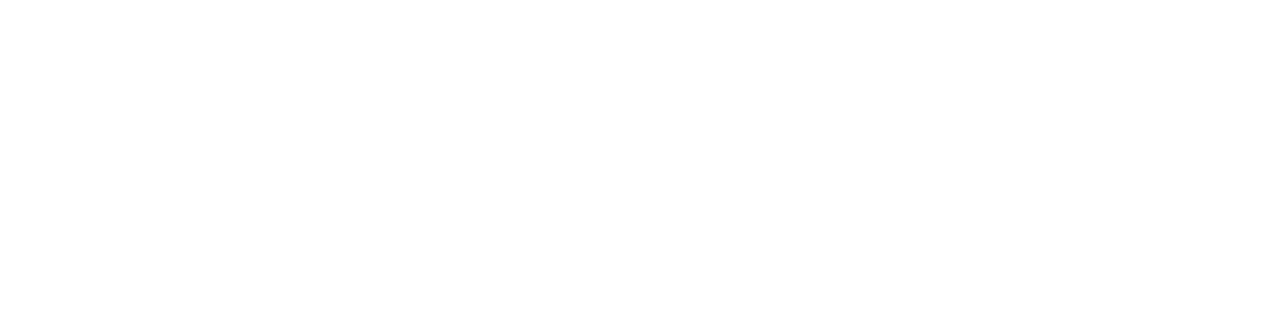
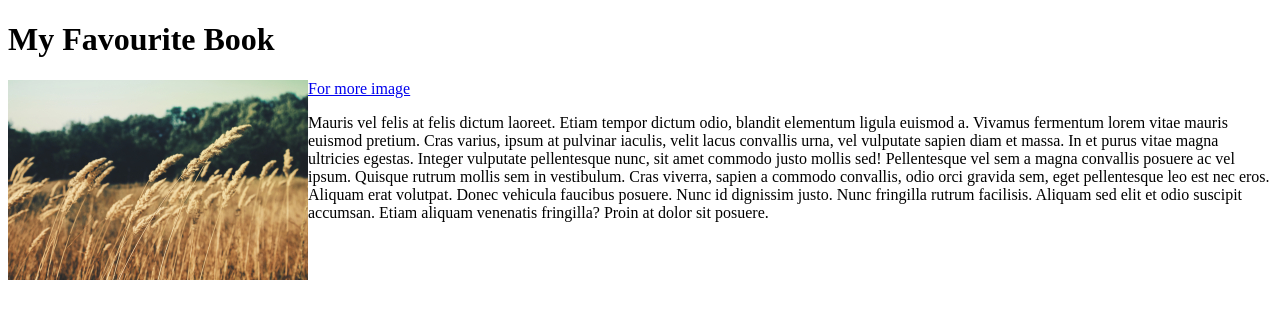
Before and after one commit to techtohasib/ph1-html-apply, a plain HTML site: page index.html in a window 1280 px wide. Drawn offline with Linux system fonts and the light colour scheme.

Commit message:
image added

```diff
--- a/index.html
+++ b/index.html
@@ -1,14 +1,17 @@
 <!DOCTYPE html>
-<html lang="en">
-<head>
-    <meta charset="UTF-8">
-    <meta http-equiv="X-UA-Compatible" content="IE=edge">
-    <meta name="viewport" content="width=device-width, initial-scale=1.0">
-    <title>Quote</title>
-</head>
-<body>
-    <header>
-        <h1></h1>
-    </header>
-</body>
+<html>
+    <head>
+        <title>Github Rivise</title>
+        <link rel="stylesheet" href="style.css">
+    </head>
+    <body>
+        <h1>My Favourite Book</h1>
+            <img src="align left.jpg"
+                 alt="Elephant at sunset">
+
+        <a href="https://www.unsplash.com">For more image</a>
+       <P>Mauris vel felis at felis dictum laoreet. Etiam tempor dictum odio, blandit elementum ligula euismod a. Vivamus fermentum lorem vitae mauris euismod pretium. Cras varius, ipsum at pulvinar iaculis, velit lacus convallis urna, vel vulputate sapien diam et massa.
+
+        In et purus vitae magna ultricies egestas. Integer vulputate pellentesque nunc, sit amet commodo justo mollis sed! Pellentesque vel sem a magna convallis posuere ac vel ipsum. Quisque rutrum mollis sem in vestibulum. Cras viverra, sapien a commodo convallis, odio orci gravida sem, eget pellentesque leo est nec eros. Aliquam erat volutpat. Donec vehicula faucibus posuere. Nunc id dignissim justo. Nunc fringilla rutrum facilisis. Aliquam sed elit et odio suscipit accumsan. Etiam aliquam venenatis fringilla? Proin at dolor sit posuere.</P>
+    </body>
 </html>
--- a/style.css
+++ b/style.css
@@ -0,0 +1,3 @@
+img{
+    float: left;
+}
```
Also changed, not shown: align left.jpg (added).
